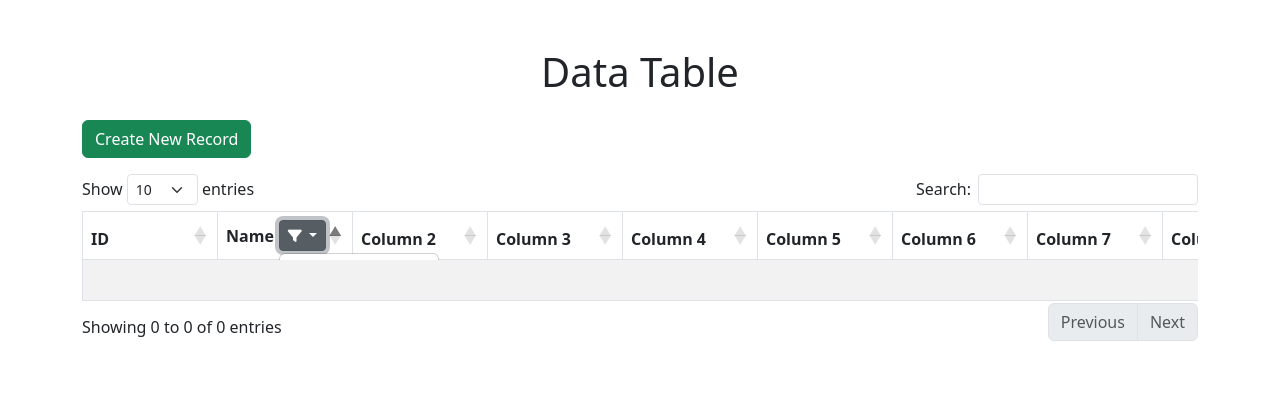
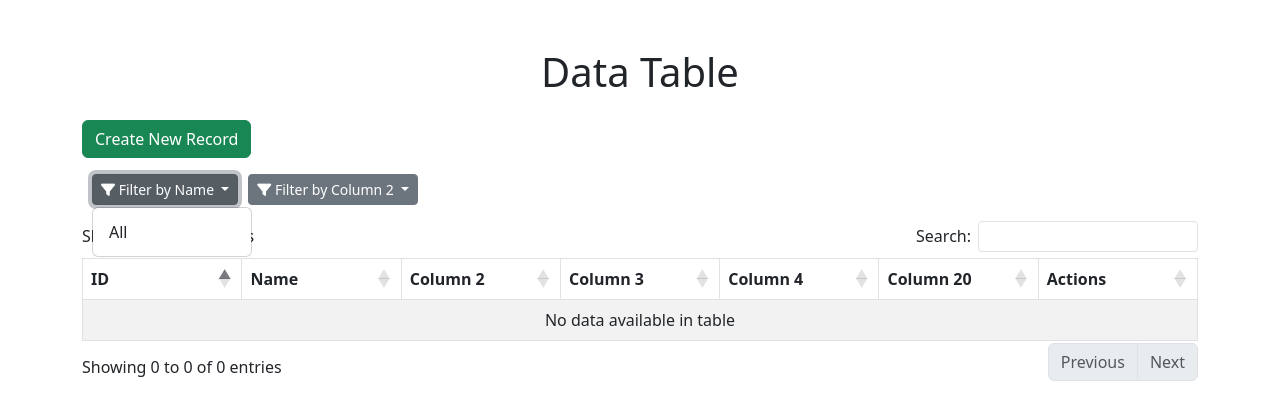
Before and after one commit to badalsarkar/simple-form, a Flask app: page / in a window 1280 px wide, after a click on "Filter by Name". Shown: the top 420 px of the page. Run offline with Flask 3, Linux system fonts and the light colour scheme; lists and menus that the app fills with data are empty; some libraries are stand-ins or nearby versions.

Commit message:
updated index.html

```diff
--- a/app/templates/index.html
+++ b/app/templates/index.html
@@ -26,7 +26,26 @@
       }
       table th,
       table td {
-        min-width: 100px; /* Adjust this value as needed */
+        min-width: 100px;
+      }
+      .filter-dropdown {
+        position: relative;
+        margin-left: 10px;
+      }
+      .filter-dropdown .dropdown-menu {
+        position: absolute;
+        z-index: 1050;
+        top: 100%;
+        left: 0;
+        margin-top: 0.1rem;
+        will-change: transform;
+        transform: translate3d(0, 0, 0);
+      }
+      .dataTables_wrapper {
+        overflow: visible !important;
+      }
+      .thead-dark th {
+        vertical-align: middle;
       }
     </style>
   </head>
@@ -38,15 +57,10 @@
           >Create New Record</a
         >
       </div>
-      <div class="table-responsive">
-        <table id="dataTable" class="table table-striped table-bordered w-100">
-          <thead class="thead-dark">
-            <tr>
-              <th>ID</th>
-              <th>
-                <div class="d-flex justify-content-between align-items-center">
-                  Name
-                  <div class="dropdown ms-auto">
+      <!-- Filter Section -->
+      <div class="d-flex justify-content-start mb-3">
+        <!-- Filter for Name Column -->
+        <div class="dropdown filter-dropdown">
           <button
             class="btn btn-secondary btn-sm dropdown-toggle"
             type="button"
@@ -54,41 +68,46 @@
             data-bs-toggle="dropdown"
             aria-expanded="false"
           >
-                      <i class="fas fa-filter"></i>
+            <i class="fas fa-filter"></i> Filter by Name
           </button>
           <ul
             class="dropdown-menu"
             aria-labelledby="nameDropdown"
             id="nameFilterMenu"
           >
-                      <li>
-                        <a class="dropdown-item" href="#" data-value="">All</a>
-                      </li>
-                      <!-- Unique names will be populated here -->
+            <li><a class="dropdown-item" href="#" data-value="">All</a></li>
+          </ul>
+        </div>
+
+        <!-- Filter for Column 2 -->
+        <div class="dropdown filter-dropdown">
+          <button
+            class="btn btn-secondary btn-sm dropdown-toggle"
+            type="button"
+            id="column2Dropdown"
+            data-bs-toggle="dropdown"
+            aria-expanded="false"
+          >
+            <i class="fas fa-filter"></i> Filter by Column 2
+          </button>
+          <ul
+            class="dropdown-menu"
+            aria-labelledby="column2Dropdown"
+            id="column2FilterMenu"
+          >
+            <li><a class="dropdown-item" href="#" data-value="">All</a></li>
           </ul>
         </div>
       </div>
-              </th>
-              <!-- Repeat the below block for other columns -->
+      <div class="table-responsive">
+        <table id="dataTable" class="table table-striped table-bordered w-100">
+          <thead class="thead-dark">
+            <tr>
+              <th>ID</th>
+              <th>Name</th>
               <th>Column 2</th>
               <th>Column 3</th>
               <th>Column 4</th>
-              <th>Column 5</th>
-              <th>Column 6</th>
-              <th>Column 7</th>
-              <th>Column 8</th>
-              <th>Column 9</th>
-              <th>Column 10</th>
-              <th>Column 11</th>
-              <th>Column 12</th>
-              <th>Column 13</th>
-              <th>Column 14</th>
-              <th>Column 15</th>
-              <th>Column 16</th>
-              <th>Column 17</th>
-              <th>Column 18</th>
-              <th>Column 19</th>
-              <!-- Add more columns as needed up to 20 columns -->
               <th>Column 20</th>
               <th>Actions</th>
             </tr>
@@ -101,22 +120,6 @@
               <td>{{ item.column2 }}</td>
               <td>{{ item.column3 }}</td>
               <td>{{ item.column4 }}</td>
-              <td>{{ item.column5 }}</td>
-              <td>{{ item.column6 }}</td>
-              <td>{{ item.column7 }}</td>
-              <td>{{ item.column8 }}</td>
-              <td>{{ item.column9 }}</td>
-              <td>{{ item.column10 }}</td>
-              <td>{{ item.column11 }}</td>
-              <td>{{ item.column12 }}</td>
-              <td>{{ item.column13 }}</td>
-              <td>{{ item.column14 }}</td>
-              <td>{{ item.column15 }}</td>
-              <td>{{ item.column16 }}</td>
-              <td>{{ item.column17 }}</td>
-              <td>{{ item.column18 }}</td>
-              <td>{{ item.column19 }}</td>
-              <!-- Populate other columns up to 20 -->
               <td>{{ item.column20 }}</td>
               <td>
                 <a
@@ -148,27 +151,49 @@
     <!-- DataTables JS -->
     <script src="https://cdn.datatables.net/1.11.5/js/jquery.dataTables.min.js"></script>
     <script src="https://cdn.datatables.net/1.11.5/js/dataTables.bootstrap5.min.js"></script>
-    <!-- Initialize DataTables with Column Search -->
+    <!-- Initialize DataTables -->
     <script>
       $(document).ready(function () {
         var table = $("#dataTable").DataTable({
           paging: true,
-          searching: true,
+          searching: true, // Enable DataTables default search
           ordering: true,
-          scrollX: true, // Enable horizontal scrolling if needed
-          autoWidth: false, // Disable autoWidth for flexible columns
+          scrollX: true,
+          autoWidth: false,
         });
 
-        // Get unique names and populate the dropdown
-        var uniqueNames = [];
+        // Custom filtering logic for dropdowns
+        var nameDropdown = $("#nameFilterMenu");
+        var column2Dropdown = $("#column2FilterMenu");
+
+        // Populate dropdowns with unique values from the table
+        var nameUniqueValues = [];
         table
           .column(1)
           .data()
           .unique()
           .each(function (d, j) {
-            if (d && uniqueNames.indexOf(d) === -1) {
-              uniqueNames.push(d);
-              $("#nameFilterMenu").append(
+            if (d && nameUniqueValues.indexOf(d) === -1) {
+              nameUniqueValues.push(d);
+              nameDropdown.append(
+                '<li><a class="dropdown-item" href="#" data-value="' +
+                  d +
+                  '">' +
+                  d +
+                  "</a></li>",
+              );
+            }
+          });
+
+        var column2UniqueValues = [];
+        table
+          .column(2)
+          .data()
+          .unique()
+          .each(function (d, j) {
+            if (d && column2UniqueValues.indexOf(d) === -1) {
+              column2UniqueValues.push(d);
+              column2Dropdown.append(
                 '<li><a class="dropdown-item" href="#" data-value="' +
                   d +
                   '">' +
@@ -179,9 +204,19 @@
           });
 
         // Filter the table when a dropdown item is clicked
-        $("#nameFilterMenu").on("click", "a", function () {
+        nameDropdown.on("click", "a", function () {
           var filterValue = $(this).data("value");
           table.column(1).search(filterValue).draw();
+        });
+
+        column2Dropdown.on("click", "a", function () {
+          var filterValue = $(this).data("value");
+          table.column(2).search(filterValue).draw();
+        });
+
+        // Prevent sorting when clicking on the dropdown toggle
+        $("#nameDropdown, #column2Dropdown").on("click", function (e) {
+          e.stopPropagation();
         });
       });
     </script>
```
Lines whose indentation alone changed are shown as unchanged.
